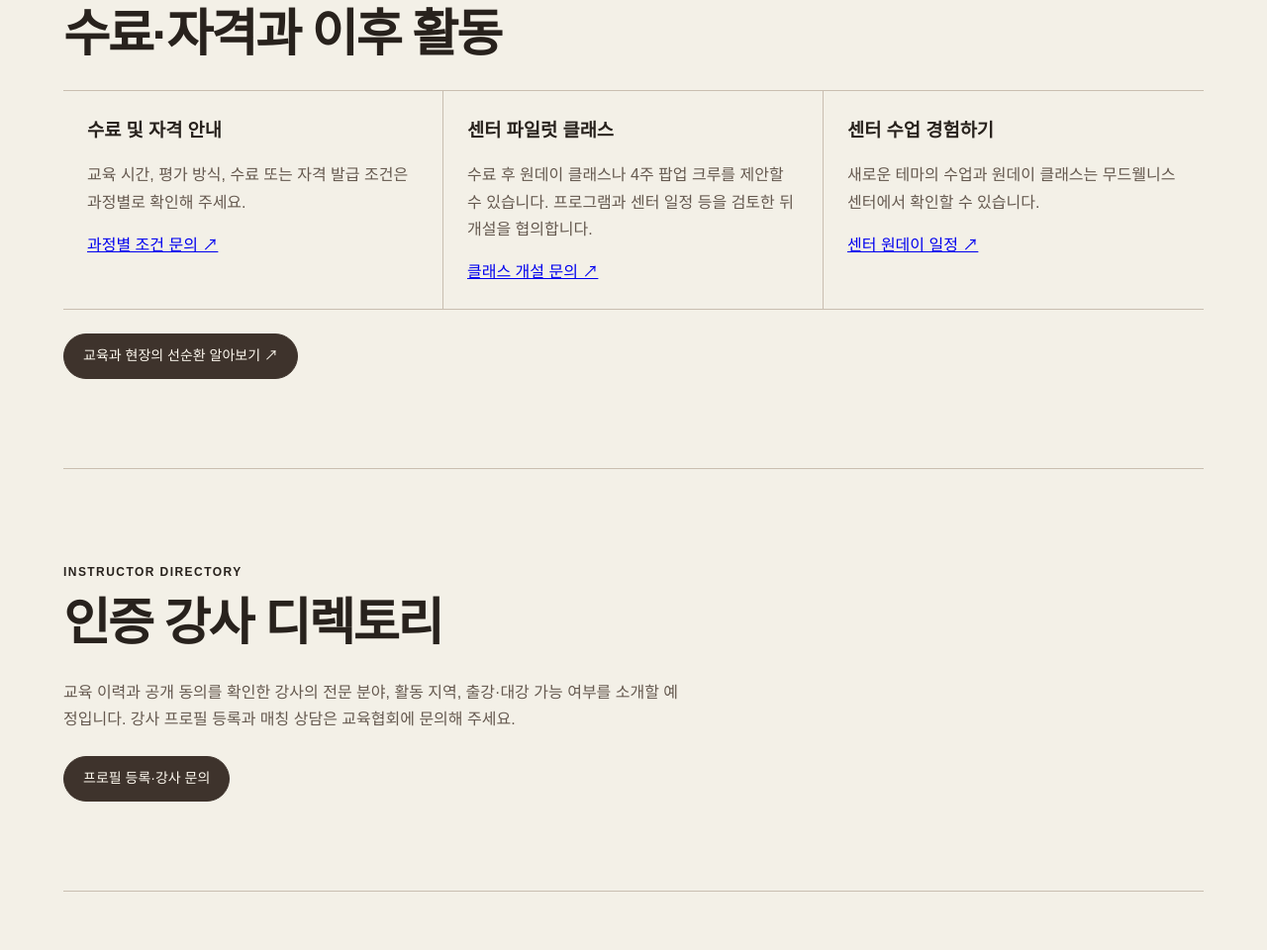
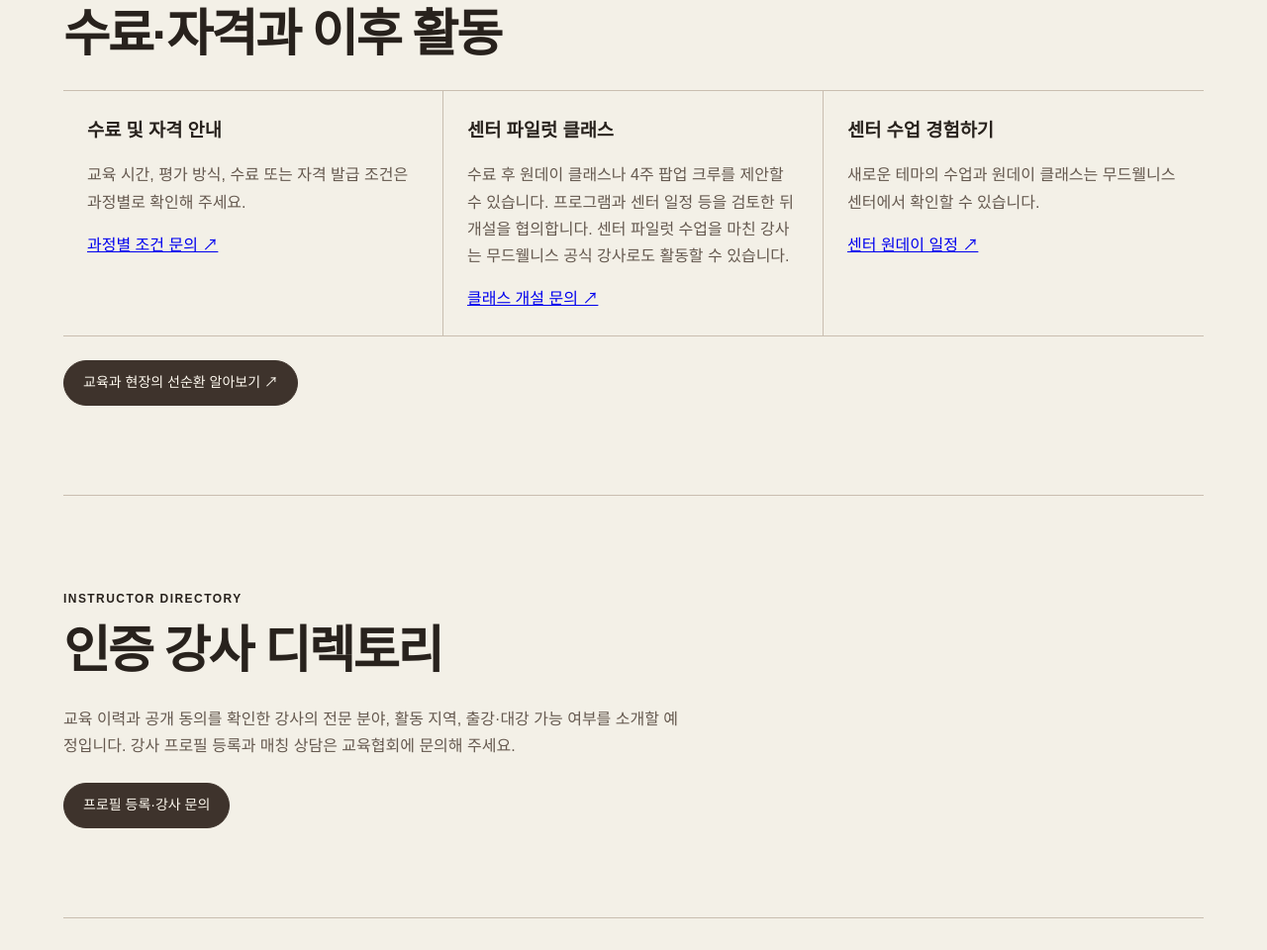
Before and after one commit to 02younge/mood_edu, a plain HTML site: page index.html in a window 1280 px wide. Shown: the part 1791-2751 px from the top of the page at 99% size. Drawn offline with Linux system fonts and the light colour scheme.

Commit message:
Describe official instructor pathway after pilot classes

```diff
--- a/index.html
+++ b/index.html
@@ -794,7 +794,7 @@
             </div>
         </div>
     </section>
-<section id="completion" class="edu-section"><span class="edu-kicker">COMPLETION & PRACTICE</span><h2>수료·자격과 이후 활동</h2><div class="edu-grid"><article><h3>수료 및 자격 안내</h3><p>교육 시간, 평가 방식, 수료 또는 자격 발급 조건은 과정별로 확인해 주세요.</p><a href="https://pf.kakao.com/_ujjxlX/chat">과정별 조건 문의 ↗</a></article><article><h3>센터 파일럿 클래스</h3><p>수료 후 원데이 클래스나 4주 팝업 크루를 제안할 수 있습니다. 프로그램과 센터 일정 등을 검토한 뒤 개설을 협의합니다.</p><a href="https://pf.kakao.com/_ujjxlX/chat">클래스 개설 문의 ↗</a></article><article><h3>센터 수업 경험하기</h3><p>새로운 테마의 수업과 원데이 클래스는 무드웰니스 센터에서 확인할 수 있습니다.</p><a href="https://02younge.github.io/Moodwellness/#oneday">센터 원데이 일정 ↗</a></article></div><div class="edu-actions"><a class="edu-button" href="./cycle.html">교육과 현장의 선순환 알아보기 ↗</a></div></section>
+<section id="completion" class="edu-section"><span class="edu-kicker">COMPLETION & PRACTICE</span><h2>수료·자격과 이후 활동</h2><div class="edu-grid"><article><h3>수료 및 자격 안내</h3><p>교육 시간, 평가 방식, 수료 또는 자격 발급 조건은 과정별로 확인해 주세요.</p><a href="https://pf.kakao.com/_ujjxlX/chat">과정별 조건 문의 ↗</a></article><article><h3>센터 파일럿 클래스</h3><p>수료 후 원데이 클래스나 4주 팝업 크루를 제안할 수 있습니다. 프로그램과 센터 일정 등을 검토한 뒤 개설을 협의합니다. 센터 파일럿 수업을 마친 강사는 무드웰니스 공식 강사로도 활동할 수 있습니다.</p><a href="https://pf.kakao.com/_ujjxlX/chat">클래스 개설 문의 ↗</a></article><article><h3>센터 수업 경험하기</h3><p>새로운 테마의 수업과 원데이 클래스는 무드웰니스 센터에서 확인할 수 있습니다.</p><a href="https://02younge.github.io/Moodwellness/#oneday">센터 원데이 일정 ↗</a></article></div><div class="edu-actions"><a class="edu-button" href="./cycle.html">교육과 현장의 선순환 알아보기 ↗</a></div></section>
 <section id="directory" class="edu-section"><span class="edu-kicker">INSTRUCTOR DIRECTORY</span><h2>인증 강사 디렉토리</h2><p>교육 이력과 공개 동의를 확인한 강사의 전문 분야, 활동 지역, 출강·대강 가능 여부를 소개할 예정입니다. 강사 프로필 등록과 매칭 상담은 교육협회에 문의해 주세요.</p><div class="edu-actions"><a class="edu-button" href="https://pf.kakao.com/_ujjxlX/chat">프로필 등록·강사 문의</a></div></section>
 <section id="partners" class="edu-section"><span class="edu-kicker">PARTNERSHIPS</span><h2>기업 출강·제휴</h2><div class="edu-grid"><article><h3>임직원 웰니스 프로그램</h3><p>바레·필라테스, 스트레칭, 댄스 피트니스 등 참여자의 목적과 행사 환경에 맞춰 프로그램을 협의합니다.</p></article><article><h3>강사 매칭·공동 기획</h3><p>기관·센터·브랜드의 요청에 따라 전문 분야와 일정이 맞는 강사 및 프로그램 구성을 함께 검토합니다.</p></article></div><div class="edu-actions"><a class="edu-button" href="mailto:moodwellness@kakao.com?subject=%EB%AC%B4%EB%93%9C%EC%9B%B0%EB%8B%88%EC%8A%A4%20%EC%B6%9C%EA%B0%95%C2%B7%EC%A0%9C%ED%9C%B4%20%EB%AC%B8%EC%9D%98">출강·제휴 이메일 문의</a><a class="edu-button" href="https://pf.kakao.com/_ujjxlX/chat">카카오톡 상담</a></div></section>
 </main>
```
